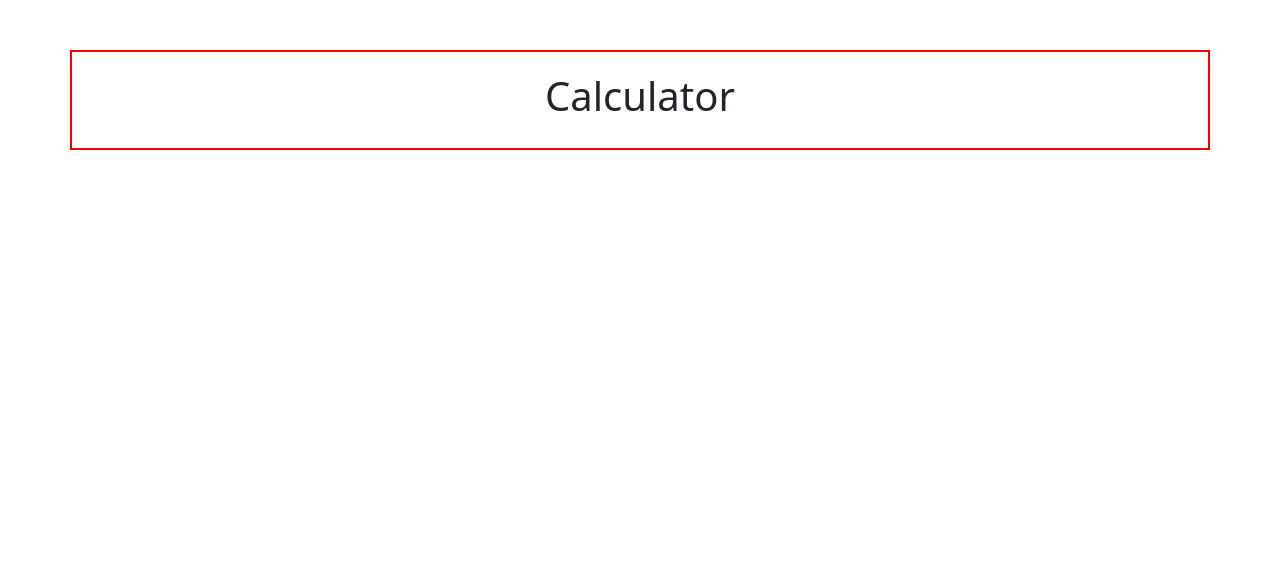
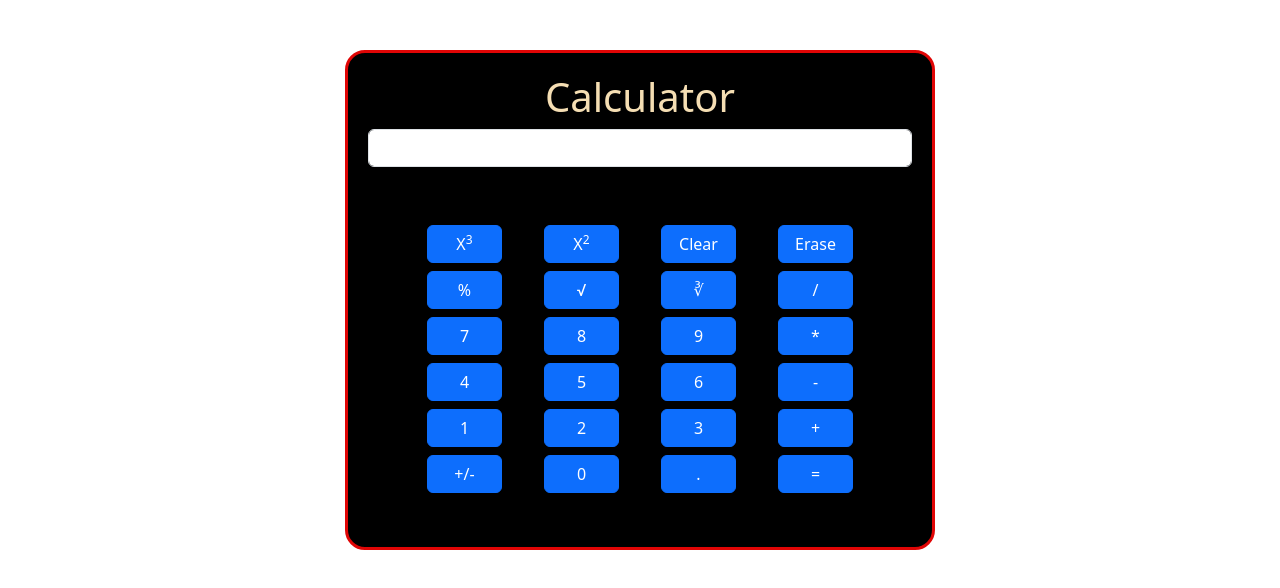
Before and after one commit to Qazi-Ghulam-Mustafa/class-practiceWork-js, a plain HTML site: page Calculator/index.html in a window 1280 px wide. Drawn offline with nearby package versions, Linux system fonts and the light colour scheme.

Commit message:
Change Made

```diff
--- a/Calculator/index.html
+++ b/Calculator/index.html
@@ -1,22 +1,122 @@
-<!doctype html>
+<!DOCTYPE html>
 <html lang="en">
 
 <head>
-    <meta charset="utf-8">
-    <meta name="viewport" content="width=device-width, initial-scale=1">
-    <title>Calculator</title>
+    <meta charset="UTF-8" />
+    <meta name="viewport" content="width=device-width, initial-scale=1.0" />
+    <title>Document</title>
     <link href="https://cdn.jsdelivr.net/npm/bootstrap@5.3.8/dist/css/bootstrap.min.css" rel="stylesheet"
-        integrity="sha384-sRIl4kxILFvY47J16cr9ZwB07vP4J8+LH7qKQnuqkuIAvNWLzeN8tE5YBujZqJLB" crossorigin="anonymous">
+        integrity="sha384-sRIl4kxILFvY47J16cr9ZwB07vP4J8+LH7qKQnuqkuIAvNWLzeN8tE5YBujZqJLB" crossorigin="anonymous" />
     <link rel="stylesheet" href="style.css">
+    <link rel="stylesheet" type="text/css" href="https://cdn.jsdelivr.net/npm/toastify-js/src/toastify.min.css">
 </head>
 
 <body>
-   <div class="container">
-    <h1>Calculator</h1>
-   </div>
+    <div class="main-div">
+        <div class="container mt-4">
+            <h1>Calculator</h1>
+            <div class="row">
+                <div class="col col-lg-12">
+                    <input type="text" class="form-control" id="input" readonly id="input" />
+                </div>
+            </div>
+            <div class="data">
+                <div class="row mt-2">
+                    <div class="col col-lg-3 col-sm-4 col-4 col-md-4">
+                        <button class="btn btn-primary" onclick="cubeData()">X<sup>3</sup></button>
+                    </div>
+                    <div class="col col-lg-3 col-sm-4 col-4 col-md-4">
+                        <button class="btn btn-primary" onclick="squareData()">X<sup>2</sup></button>
+                    </div>
 
+                    <div class="col col-lg-3 col-sm-4 col-4 col-md-4">
+                        <button class="btn btn-primary" onclick="clearAll()">Clear</button>
+                    </div>
+                    <div class="col col-lg-3 col-sm-4 col-4 col-md-4">
+                        <button class="btn btn-primary" onclick="backSpace()">Erase</button>
+                    </div>
+                </div>
+                <div class="row mt-2">
+                    <div class="col col-lg-3 col-sm-4 col-4 col-md-4">
+                        <button class="btn btn-primary">%</button>
+                    </div>
+                    <div class="col col-lg-3 col-sm-4 col-4 col-md-4">
+                        <button class="btn btn-primary" onclick="squareRootData()">√</button>
+                    </div>
 
+                    <div class="col col-lg-3 col-sm-4 col-4 col-md-4">
+                        <button class="btn btn-primary">∛</button>
+                    </div>
+                    <div class="col col-lg-3 col-sm-4 col-4 col-md-4">
+                        <button class="btn btn-primary" onclick="setNum('/')">/</button>
+                    </div>
+                </div>
+                <div class="row mt-2">
+                    <div class="col col-lg-3 col-sm-4 col-4 col-md-4">
+                        <button class="btn btn-primary" onclick="setNum('7')">7</button>
+                    </div>
+                    <div class="col col-lg-3 col-sm-4 col-4 col-md-4">
+                        <button class="btn btn-primary" onclick="setNum('8')">8</button>
+                    </div>
 
+                    <div class="col col-lg-3 col-sm-4 col-4 col-md-4">
+                        <button class="btn btn-primary" onclick="setNum('9')">9</button>
+                    </div>
+                    <div class="col col-lg-3 col-sm-4 col-4 col-md-4">
+                        <button class="btn btn-primary" onclick="setNum('*')">*</button>
+                    </div>
+                </div>
+                <div class="row mt-2">
+                    <div class="col col-lg-3 col-sm-4 col-4 col-md-4">
+                        <button class="btn btn-primary" onclick="setNum('4')">4</button>
+                    </div>
+                    <div class="col col-lg-3 col-sm-4 col-4 col-md-4">
+                        <button class="btn btn-primary" onclick="setNum('5')">5</button>
+                    </div>
+
+                    <div class="col col-lg-3 col-sm-4 col-4 col-md-4">
+                        <button class="btn btn-primary" onclick="setNum('6')">6</button>
+                    </div>
+                    <div class="col col-lg-3 col-sm-4 col-4 col-md-4">
+                        <button class="btn btn-primary" onclick="setNum('-')">-</button>
+                    </div>
+                </div>
+                <div class="row mt-2">
+                    <div class="col col-lg-3 col-sm-4 col-4 col-md-4">
+                        <button class="btn btn-primary" onclick="setNum('1')">1</button>
+                    </div>
+                    <div class="col col-lg-3 col-sm-4 col-4 col-md-4">
+                        <button class="btn btn-primary" onclick="setNum('2')">2</button>
+                    </div>
+
+                    <div class="col col-lg-3 col-sm-4 col-4 col-md-4">
+                        <button class="btn btn-primary" onclick="setNum('3')">3</button>
+                    </div>
+                    <div class="col col-lg-3 col-sm-4 col-4 col-md-4">
+                        <button class="btn btn-primary" onclick="setNum('+')">+</button>
+                    </div>
+                </div>
+                <div class="row mt-2">
+                    <div class="col col-lg-3 col-sm-4 col-4 col-md-4">
+                        <button class="btn btn-primary" onclick="newSet()">+/-</button>
+                    </div>
+                    <div class="col col-lg-3 col-sm-4 col-4 col-md-4">
+                        <button class="btn btn-primary" onclick="setNum('0')">0</button>
+                    </div>
+
+                    <div class="col col-lg-3 col-sm-4 col-4 col-md-4">
+                        <button class="btn btn-primary" onclick="setNum('.')">.</button>
+                    </div>
+                    <div class="col col-lg-3 col-sm-4 col-4 col-md-4">
+                        <button class="btn btn-primary" onclick="Equal('=')">=</button>
+                    </div>
+                </div>
+            </div>
+        </div>
+    </div>
+    <script src="script.js"></script>
+
+    <script type="text/javascript" src="https://cdn.jsdelivr.net/npm/toastify-js"></script>
 </body>
 
 </html>
--- a/Calculator/script.js
+++ b/Calculator/script.js
@@ -0,0 +1,63 @@
+var inputData = document.getElementById("input")
+console.log(inputData)
+
+function setNum(num) {
+    var lastValue = inputData.value.toString().slice(inputData.value.length - 1)
+    console.log(lastValue)
+    if (
+        lastValue == "+" ||
+        lastValue == "-" ||
+        lastValue == "*" ||
+        lastValue == "/"
+    ) {
+        if (num == "+" || num == "-" || num == "*" || num == "/") {
+            Toastify({
+                text: "Enter Correct Data",
+                className: "info",
+                style: {
+                    background: "linear-gradient(to right, red, #197216a5, #96c93d)",
+                }
+            }).showToast();
+        }
+        else {
+            inputData.value += num;
+        }
+    } else {
+        inputData.value += num;
+    }
+}
+
+function Equal() {
+    inputData.value = eval(inputData.value)
+}
+function newSet() {
+    inputData.value = `(-${inputData.value})`
+
+}
+
+function backSpace() {
+    inputData.value = inputData.value.toString().slice(0, inputData.value.length - 1)
+}
+
+function clearAll() {
+    inputData.value = ""
+}
+function squareData() {
+    inputData.value = inputData.value * inputData.value
+}
+
+function cubeData() {
+    inputData.value = inputData.value * inputData.value * inputData.value
+}
+
+function squareRootData() {
+    inputData.value = Math.sqrt(inputData.value)
+}
+
+function percentage() {
+    var value = inputData.value + "%"
+    var result = 0
+    if (value.endsWith("%")) {
+        var number = perseFloat(value)
+    }
+}
--- a/Calculator/style.css
+++ b/Calculator/style.css
@@ -1,13 +1,34 @@
 *{
     margin: 0px;
-    padding: 0px;
+    padding:0px;
 }
-.container{
-    text-align: center;
-    margin-top: 50px;
-    border: 2px solid red;
-    width: ;
+
+.main-div{
+    margin: 50px;
+
 }
-h1{
-    padding: 20px;
+.data{
+    padding: 50px;
 }
+.container {
+        width: 50% !important;
+        margin: auto;
+        background-color: rgba(239, 241, 236, 0.554);
+        text-align: center;
+        padding: 20px;
+        border: 3px solid rgb(224, 5, 5);
+        border-radius: 20px;
+        background-color: black;
+        color: wheat;
+        height: 500px;
+      }
+      button {
+        width: 80%;
+        border-radius: 40px;
+        display: block;
+        margin: auto;
+
+      }
+      input{
+        text-align: right;
+      }
```
